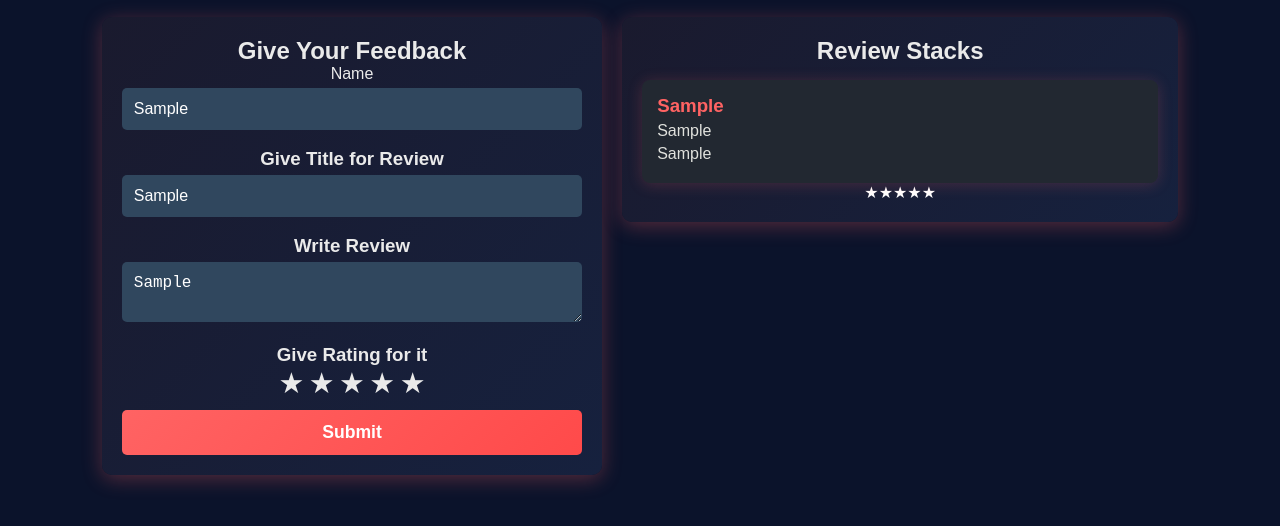
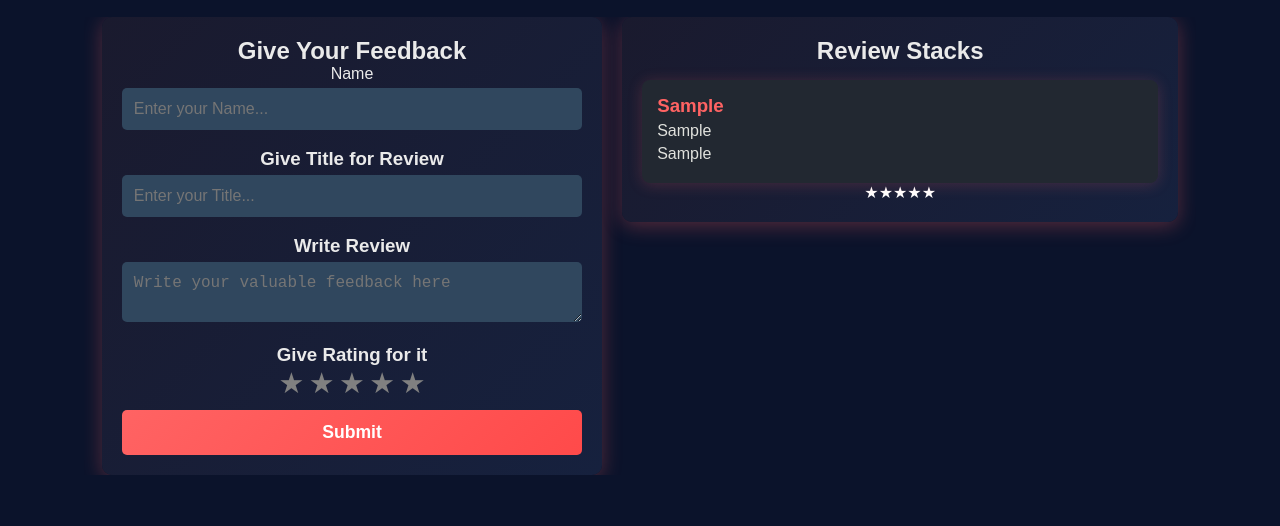
Before and after one commit to Rocky4512/Review-collector, a plain HTML site: page index.html in a window 1280 px wide. Both pictures are taken after typing "Sample", "Sample", "Sample" into the empty fields and a click on the button "Submit". Shown: the part 190-716 px from the top of the page. Drawn offline with Linux system fonts and the light colour scheme.

Commit message:
Updated review collector UI and fixed star rating issue

```diff
--- a/script.js
+++ b/script.js
@@ -47,4 +47,9 @@ button.addEventListener('click', () => {
         }
         stack.appendChild(spantag);
     }
+    NameInput.value = "";
+    titleInput.value = "";
+    reviewInput.value = "";
+    selectedrating = 0;
+    starcolor();
 });
--- a/style.css
+++ b/style.css
@@ -3,6 +3,7 @@
     margin: 0;
     padding: 0;
     box-sizing: border-box;
+    overflow-y: scroll;
 }
 
 body {
```
